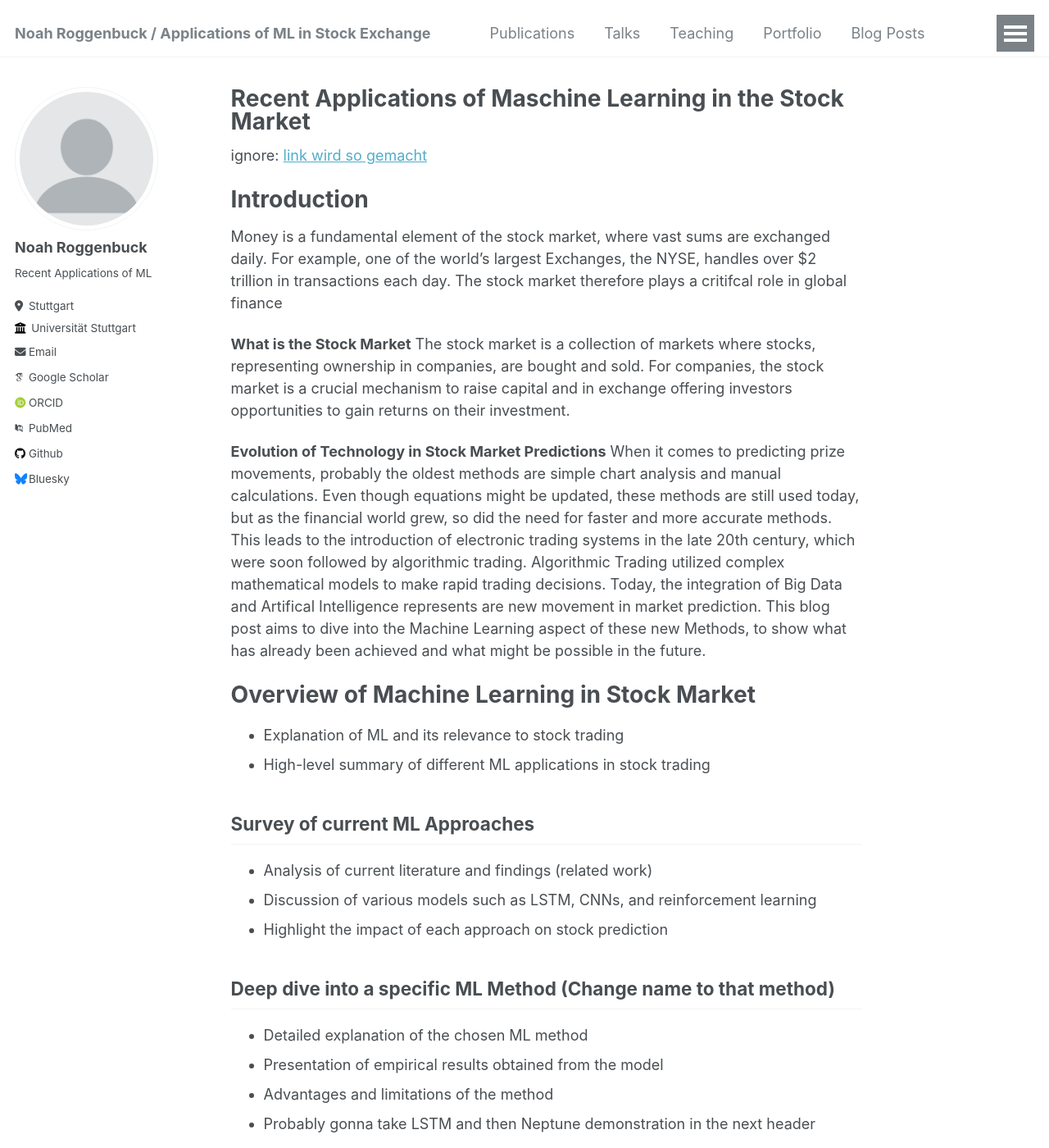
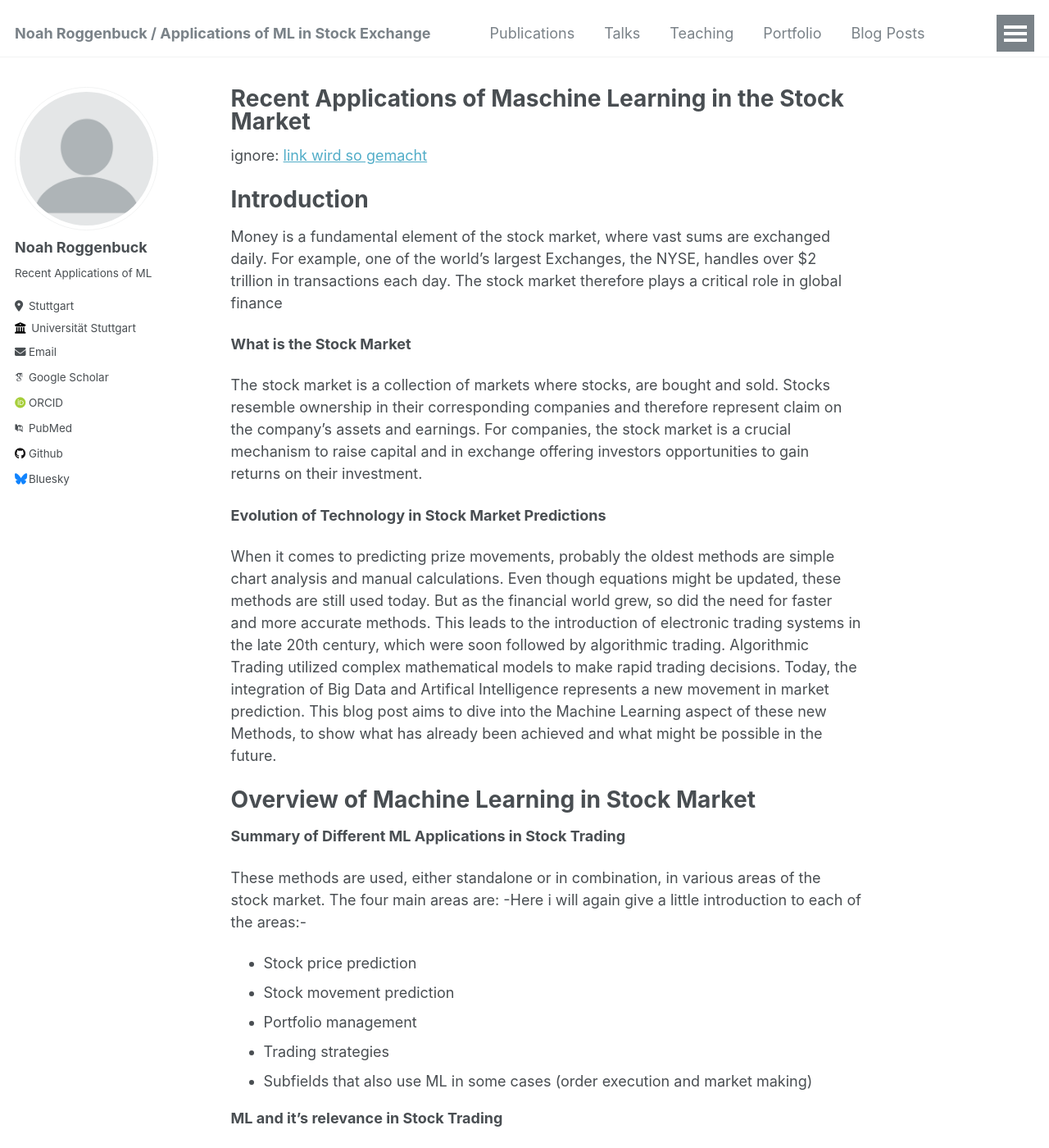
Before and after one commit to noahrog02/noahrog02.github.io, a Jekyll site: the page built from _pages/about.md, in a window 1280 px wide and 1400 px high. Shown: the whole window at 82% size. Built offline with Jekyll 4.4.1, drawn with Linux system fonts in a browser that asks for light colours; some web fonts are replaced; some of the changed text lies outside the part shown.

Commit message:
First outline

```diff
--- a/_pages/about.md
+++ b/_pages/about.md
@@ -11,51 +11,73 @@ ignore: [link wird so gemacht](https://google.com)
 
 Introduction
 ======
-Money is a fundamental element of the stock market, where vast sums are exchanged daily. For example, one of the world's largest Exchanges, the NYSE, handles over $2 trillion in transactions each day. The stock market therefore plays a critifcal role in global finance
+Money is a fundamental element of the stock market, where vast sums are exchanged daily. For example, one of the world's largest Exchanges, the NYSE, handles over $2 trillion in transactions each day. The stock market therefore plays a critical role in global finance
 
 **What is the Stock Market**
-The stock market is a collection of markets where stocks, representing ownership in companies, are bought and sold. For companies, the stock market is a crucial mechanism to raise capital and in exchange offering investors opportunities to gain returns on their investment.
+
+The stock market is a collection of markets where stocks, are bought and sold. Stocks resemble ownership in their corresponding companies and therefore represent claim on the company's assets and earnings. For companies, the stock market is a crucial mechanism to raise capital and in exchange offering investors opportunities to gain returns on their investment.
 
 **Evolution of Technology in Stock Market Predictions**
-When it comes to predicting prize movements, probably the oldest methods are simple chart analysis and manual calculations. Even though equations might be updated, these methods are still used today, but as the financial world grew, so did the need for faster and more accurate methods. This leads to the introduction of electronic trading systems in the late 20th century, which were soon followed by algorithmic trading. Algorithmic Trading utilized complex mathematical models to make rapid trading decisions. Today, the integration of Big Data and Artifical Intelligence represents are new movement in market prediction. This blog post aims to dive into the Machine Learning aspect of these new Methods, to show what has already been achieved and what might be possible in the future.
+
+When it comes to predicting prize movements, probably the oldest methods are simple chart analysis and manual calculations. Even though equations might be updated, these methods are still used today. But as the financial world grew, so did the need for faster and more accurate methods. This leads to the introduction of electronic trading systems in the late 20th century, which were soon followed by algorithmic trading. Algorithmic Trading utilized complex mathematical models to make rapid trading decisions. Today, the integration of Big Data and Artifical Intelligence represents a new movement in market prediction. This blog post aims to dive into the Machine Learning aspect of these new Methods, to show what has already been achieved and what might be possible in the future.
 
 Overview of Machine Learning in Stock Market
 ======
-- Explanation of ML and its relevance to stock trading
-- High-level summary of different ML applications in stock trading
+
+**Summary of Different ML Applications in Stock Trading**
+
+These methods are used, either standalone or in combination, in various areas of the stock market. The four main areas are:
+-Here i will again give a little introduction to each of the areas:-
+- Stock price prediction
+- Stock movement prediction
+- Portfolio management
+- Trading strategies
+- Subfields that also use ML in some cases (order execution and market making)
+
+**ML and it's relevance in Stock Trading**
+
+Machine learning is a subset of artificial intelligence that involvses algorithms and statistical models that enable computers to perform different tasks without instructions. In this blog post, we will focus on the following ML methods:
+-Here i will mention and give a small introduction to each:-
+- RNN
+- GNN
+- CNN
+- Transformers
+- RL
+![ML-Variants](images/Different_MLs.png)
 
 Survey of current ML Approaches
-------
+======
 - Analysis of current literature and findings (related work)
-- Discussion of various models such as LSTM, CNNs, and reinforcement learning
-- Highlight the impact of each approach on stock prediction
+-Here i will give a good performing working method to each of the sectors mentioned in the last topic-
 
-Deep dive into a specific ML Method (Change name to that method)
-------
+**Stock price prediction**
+
+**Stock movement prediction**
+
+**Portfolio management**
+
+**Others**
+
+Deep dive into a specific ML Method (I am currently thinking about LSTM or RL)
+======
 - Detailed explanation of the chosen ML method
 - Presentation of empirical results obtained from the model
 - Advantages and limitations of the method
-- Probably gonna take LSTM and then Neptune demonstration in the next header
-
-**So wird subtitle gemacht**
-
-Hier text unter subtitle
 
 Case Study and Demos
-------
-- real world applictaion of the chosen ML method in the stock market
-- Visualizations and results from the implemented model
+======
+I will provide images/videos here about the chosen ML Method. NeptuneAI or FinRL will be my motivator here.
 
 Discussion of Weaknesses and Future Directions
-------
+======
 - critical analysis of the gaps in current methodologies
 - insights into potential future developments in ML for stock trading
 
 Conclusion
-------
+======
 - Summary of findings and final thoughts
 - Encouragement for further research and development in this area
 
 References
-------
+======
 - List of all sources and further reading links
```
